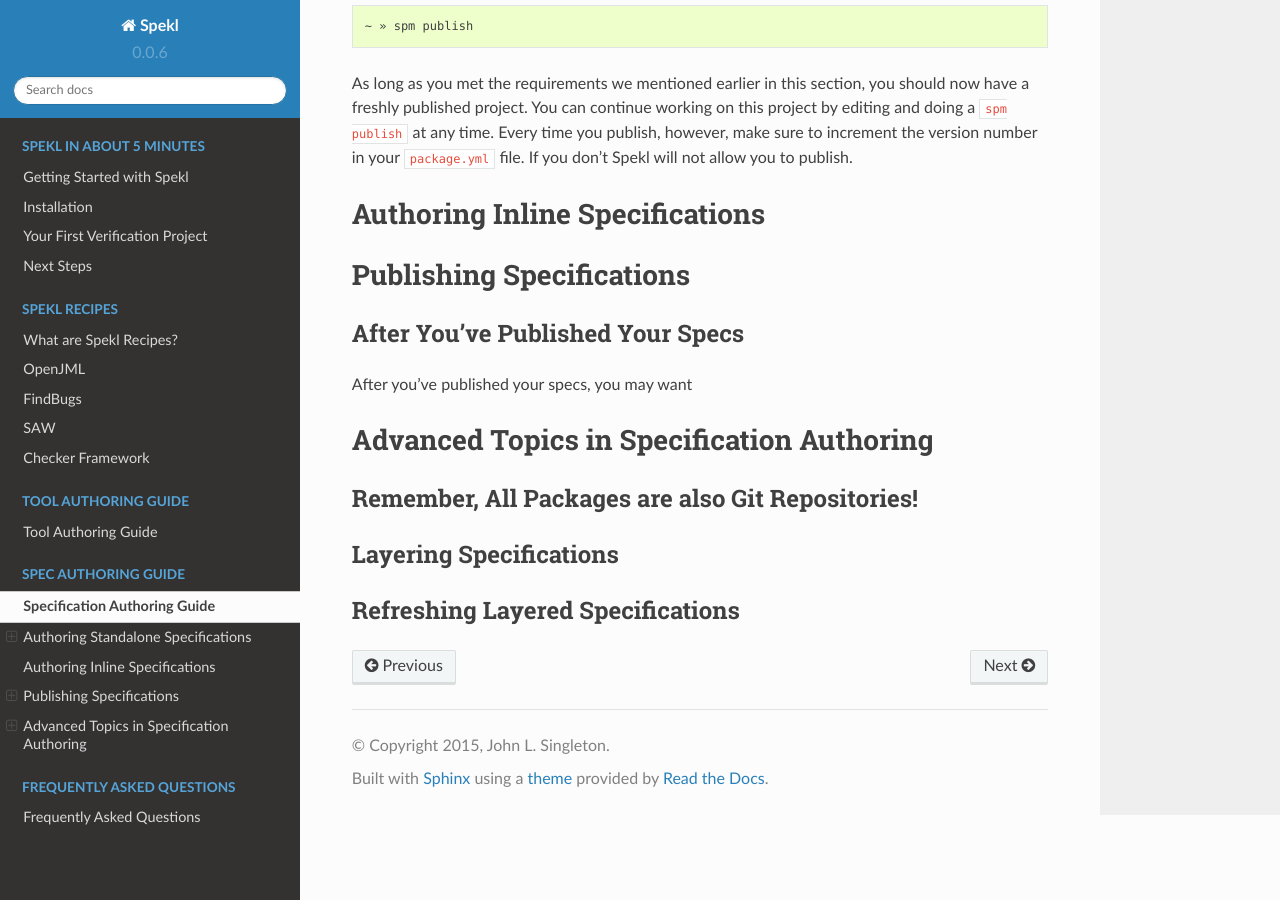
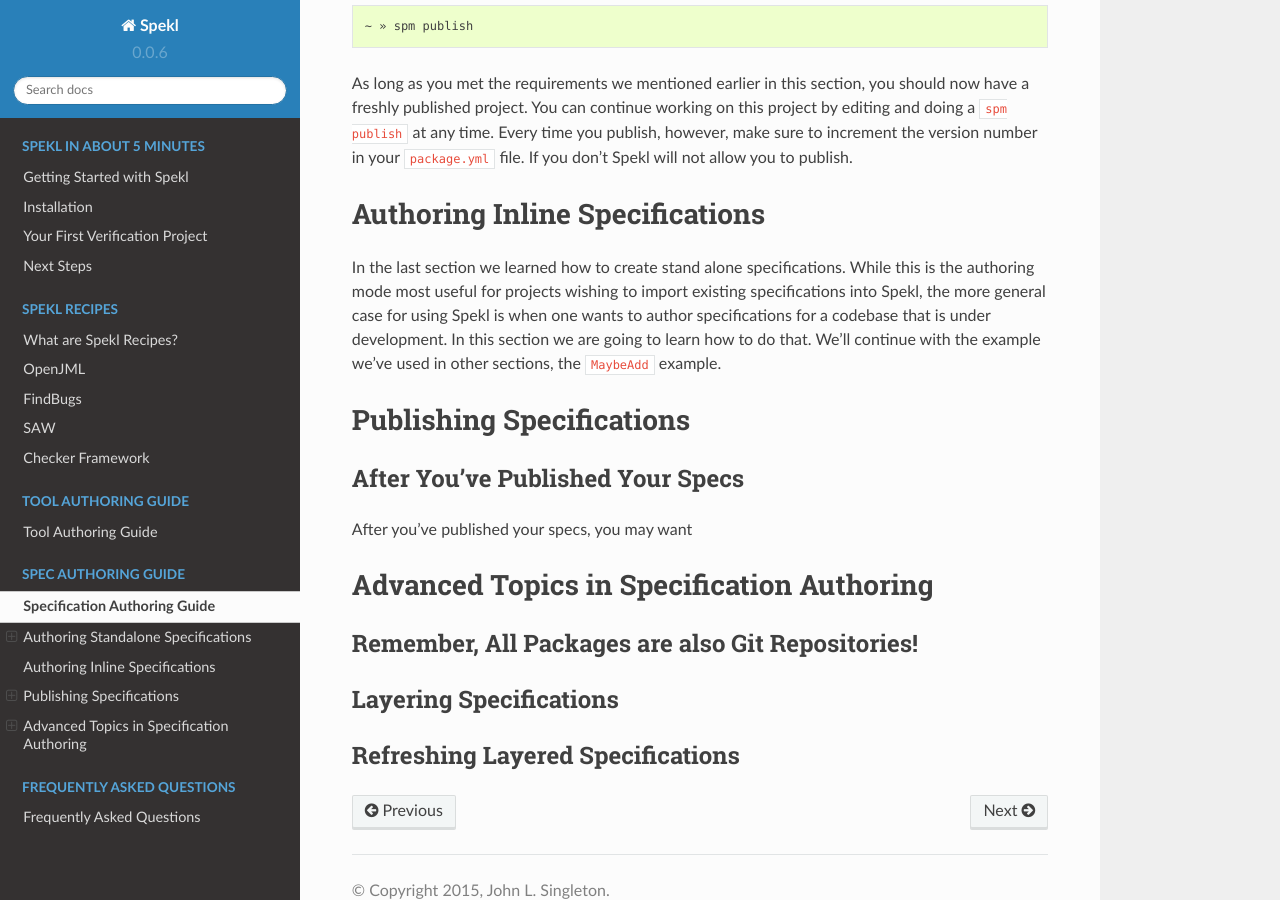
Before and after one commit to Spekl/spekl.github.io, a Sphinx documentation site: the page built from docs/spec_guide.rst, in a window 1280 px wide and 900 px high, scrolled down 1719 px. Built offline with Sphinx 7.4.7 and the Read the Docs theme 2.0.0, drawn with Linux system fonts in a browser that asks for light colours.

Commit message:
more docs

```diff
--- a/docs/spec_guide.rst
+++ b/docs/spec_guide.rst
@@ -99,8 +99,18 @@ publish`` at any time. Every time you publish, however, make sure to
 increment the version number in your ``package.yml`` file. If you
 don't Spekl will not allow you to publish.
 
+
 Authoring Inline Specifications
 ===============================
+
+In the last section we learned how to create stand alone
+specifications. While this is the authoring mode most useful for
+projects wishing to import existing specifications into Spekl, the
+more general case for using Spekl is when one wants to author
+specifications for a codebase that is under development. In this
+section we are going to learn how to do that. We'll continue with the
+example we've used in other sections, the ``MaybeAdd`` example.
+
 
 Publishing Specifications
 =========================
```
